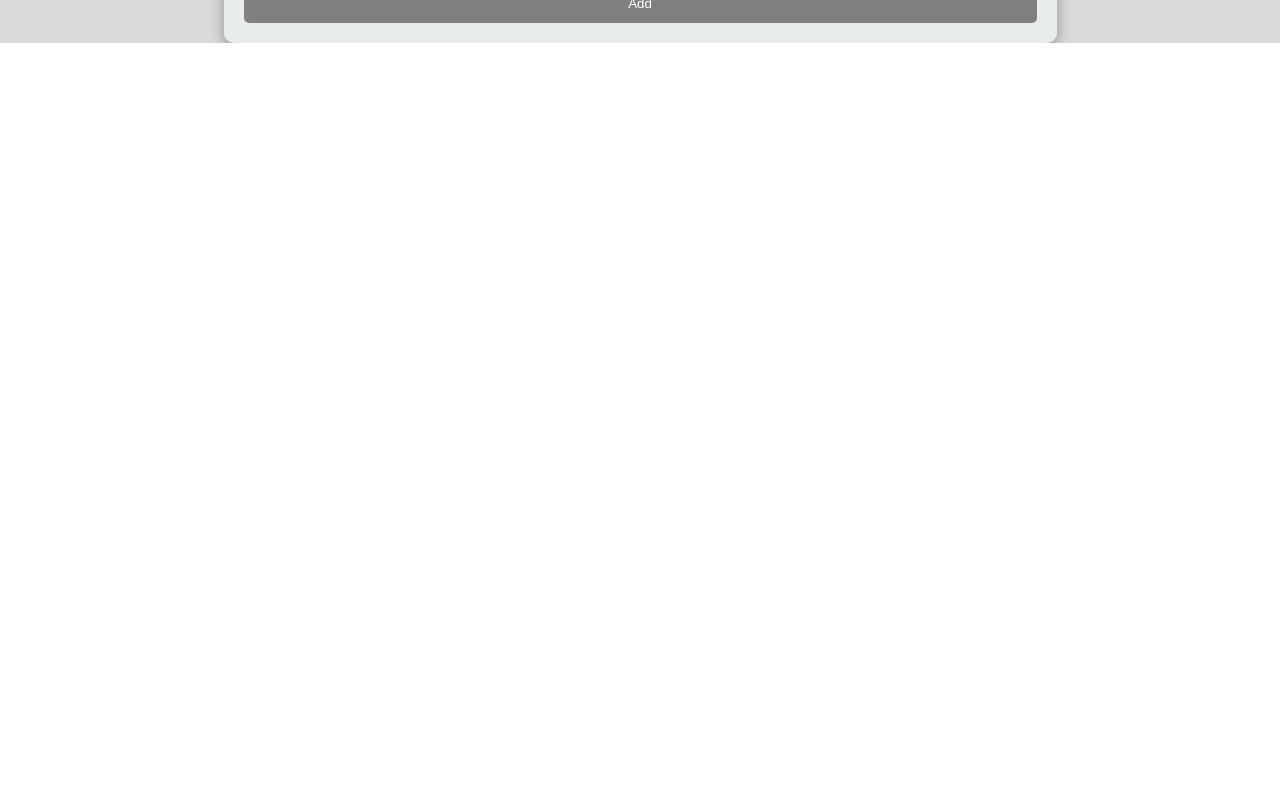
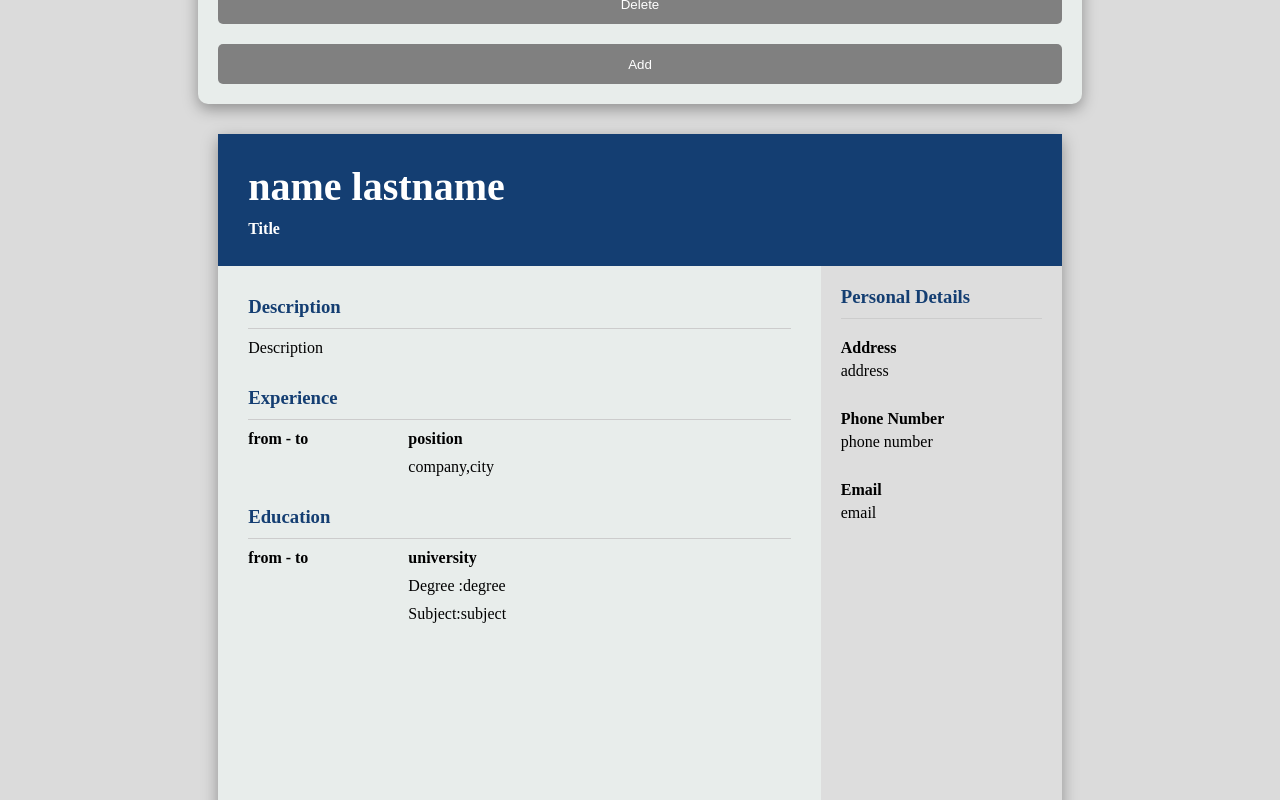
Before and after one commit to Akashzxr/cv-application, a React (Create React App) app: page / in a window 1280 px wide. Shown: the part 1440-2240 px from the top of the page. Before the commit the page ends 1483 px from the top, so only its background shows below. Built offline with nearby package versions, Linux system fonts and the light colour scheme.

Commit message:
created preview of cv

```diff
--- a/src/App.css
+++ b/src/App.css
@@ -1,7 +1,6 @@
 body,html{
     margin: 0;
     padding: 0;
-    width: 100%;
 }
 .app{
     width: 100%;
@@ -9,6 +8,8 @@ body,html{
     flex-direction: column;
     align-items: center;
     background-color: rgb(219 219 219);
+    gap: 30px;
+    height: 100%;
 }
 #root{
     height: 100%;
--- a/src/App.js
+++ b/src/App.js
@@ -1,6 +1,7 @@
 import React, { Component } from 'react';
 import Header from './components/Heading';
 import Form from './components/form/form';
+import Preview from './components/preview/preview';
 import "./App.css";
 
 class App extends Component{
@@ -10,6 +11,7 @@ class App extends Component{
       <div className="app">
          <Header/>
          <Form/>
+         <Preview/>
       </div>
 
     );
--- a/src/components/form/information.js
+++ b/src/components/form/information.js
@@ -1,14 +1,26 @@
 import React, { Component } from "react";
-import "../../styles/information.css";
 
 class Information extends Component{
+    constructor(props){
+        super(props);
+        this.state={
+            firstname:"first name",
+            lastname:"",
+            title:"",
+            address:"",
+            phone:"",
+            email:"",
+            description:"",
+        }
+    }
+
 
     render(){
         return(
        <div className="information">
           <h3>Personal Information</h3>
           <div className="inputs">
-          <input className="input" type={"text"} placeholder="First name"/>
+          <input className="input" type={"text"} placeholder="firstname"/>
           <input className="input" type={"text"} placeholder="Last name"/>
           <input className="input" type={"text"} placeholder="Title"/>
           <input className="input" type={"text"} placeholder="Address"/>
--- /dev/null
+++ b/src/components/preview/contents.js
@@ -0,0 +1,44 @@
+import React, { Component } from "react";
+
+class Contents extends Component{
+
+       render(){
+        return(
+         <div className="contents">
+
+           <div className="preview-contents">
+              <h3 className="cstyle">Description</h3>
+              Description
+           </div>
+
+           <div className="preview-contents">
+              <h3 className="cstyle">Experience</h3>
+              <div className="main-details">
+                <h4>from - to</h4>
+                <div className="content-details">
+                    <h4>position</h4>
+                    <div>company,city</div>
+                </div>
+              </div>
+           </div>
+
+           <div className="preview-contents">
+              <h3 className="cstyle">Education</h3>
+              <div className="main-details">
+                <h4>from - to</h4>
+                <div className="content-details">
+                    <h4>university</h4>
+                    <div>Degree :degree</div>
+                    <div>Subject:subject</div>
+                </div>
+              </div>
+           </div>
+
+
+         </div>
+        );
+       }
+
+}
+
+export default Contents;
--- /dev/null
+++ b/src/components/preview/heading.js
@@ -0,0 +1,15 @@
+import React, { Component } from "react";
+import Information from "../form/information";
+class Heading extends Component{
+    render(){
+        return(
+         <div className="heading">
+            <h2 className="name">name lastname</h2>
+            <h4 className="title">Title</h4>
+         </div>
+        );
+    }
+
+}
+
+export default Heading;
--- /dev/null
+++ b/src/components/preview/preview.js
@@ -0,0 +1,21 @@
+import React, { Component } from "react";
+import Heading from "./heading";
+import Sidebar from "./sidebar";
+import Contents from "./contents";
+import "../../styles/preview.css";
+
+class Preview extends Component{
+
+  render(){
+    return(
+        <div className="preview">
+           <Heading/>
+           <Sidebar/>
+           <Contents/>
+        </div>
+    );
+  }
+
+}
+
+export default Preview;
--- /dev/null
+++ b/src/components/preview/sidebar.js
@@ -0,0 +1,37 @@
+import React, { Component } from "react";
+
+class Sidebar extends Component{
+
+
+
+    render(){
+        return(
+         <div className="sidebar">
+            <h3 className="sidebar-head">Personal Details</h3>
+            <div className="details">
+                <div>
+                  <h4>Address</h4>
+                  address
+               </div>
+
+               <div>
+                  <h4>Phone Number</h4>
+                  phone number
+               </div>
+
+               <div>
+                  <h4>Email</h4>
+                  email
+               </div>
+
+            </div>
+
+         </div>
+        );
+    }
+
+}
+
+
+
+export default Sidebar;
--- a/src/styles/Heading.css
+++ b/src/styles/Heading.css
@@ -1,7 +1,7 @@
 .header{
     color: white;
     background-color: rgb(85, 83, 83);
-    height: 20%;
+    height: 100px;
     width: 100%;
     display: flex;
     justify-content: center;
--- a/src/styles/form.css
+++ b/src/styles/form.css
@@ -1,6 +1,6 @@
 .form{
     background-color: #e8edeb;
-    width: 793px;
+    width: 65.9%;
     margin-top: 30px;
     border-radius: 10px;
     box-shadow: rgb(0 0 0 / 35%) 0px 5px 15px;
@@ -9,3 +9,60 @@
     flex-direction: column;
     gap: 30px;
 }
+
+
+
+.inputs{
+    display: flex;
+    flex-direction: column;
+    gap: 20px;
+}
+
+
+
+.description{
+    height: 100px;
+    resize: none;
+    width: 100%;
+    outline: none;
+    border: none;
+    border-radius: 5px;
+}
+
+.input{
+    height: 30px;
+    width: 100%;
+    outline: none;
+    border: none;
+    border-radius: 5px;
+}
+
+
+h3{
+  margin: 0;
+  padding-bottom: 10px;
+}
+
+.input:focus,.description:focus{
+    border: solid;
+    border-width: 1px;
+}
+
+
+button{
+    background-color: grey;
+    color: white;
+    border: none;
+    border-radius: 5px;
+    height: 40px;
+}
+button:hover{
+    background-color: rgb(29, 28, 28);
+}
+button:active{
+    background-color: black;
+}
+
+h1,h2,h3,h4{
+    margin: 0;
+}
--- a/src/styles/information.css
+++ /dev/null
@@ -1,50 +0,0 @@
-.inputs{
-    display: flex;
-    flex-direction: column;
-    gap: 20px;
-}
-
-
-
-.description{
-    height: 100px;
-    resize: none;
-    width: 100%;
-    outline: none;
-    border: none;
-    border-radius: 5px;
-}
-
-.input{
-    height: 30px;
-    width: 100%;
-    outline: none;
-    border: none;
-    border-radius: 5px;
-}
-
-
-h3{
-  margin: 0;
-  padding-bottom: 10px;
-}
-
-.input:focus,.description:focus{
-    border: solid;
-    border-width: 1px;
-}
-
-
-button{
-    background-color: grey;
-    color: white;
-    border: none;
-    border-radius: 5px;
-    height: 40px;
-}
-button:hover{
-    background-color: rgb(29, 28, 28);
-}
-button:active{
-    background-color: black;
-}
--- /dev/null
+++ b/src/styles/preview.css
@@ -0,0 +1,82 @@
+.preview{
+    background-color: #e8edeb;
+    width: 65.9%;
+    box-shadow: rgb(0 0 0 / 35%) 0px 5px 15px;
+    height: 297mm;
+    box-sizing: border-box;
+    display: grid;
+    grid-template-columns: 15fr 6fr;
+    grid-template-rows: 35fr 262fr;
+}
+
+.heading{
+    background-color: rgb(20, 62, 114);
+    grid-column: 1/3;
+    grid-row: 1/2;
+    display: flex;
+    flex-direction: column;
+    justify-content: center;
+    color: white;
+    gap: 10px;
+}
+
+.name,.title{
+    margin-left: 30px;
+}
+
+.name{
+    font-size: 40px;
+}
+
+
+.sidebar{
+    grid-column: 2/3;
+    background-color: rgb(221, 221, 221);
+    padding: 20px;
+    display: flex;
+    flex-direction: column;
+    gap: 20px;
+}
+
+.sidebar-head,.cstyle{
+    border-bottom: 1px solid rgb(204, 204, 204);
+    color: rgb(20, 62, 114);
+}
+
+.details{
+    display: flex;
+    flex-direction: column;
+    gap: 30px;
+}
+
+.details div{
+    display: flex;
+    flex-direction: column;
+    gap: 5px;
+}
+
+.contents{
+    grid-column: 1/2;
+    grid-row: 2/3;
+    padding: 30px;
+    display: flex;
+    flex-direction: column;
+    gap: 30px;
+}
+
+.preview-contents{
+    display: flex;
+    flex-direction: column;
+    gap: 10px;
+}
+
+.main-details{
+    display: flex;
+    gap: 100px;
+}
+
+.content-details{
+    display: flex;
+    flex-direction: column;
+    gap: 10px;
+}
```
